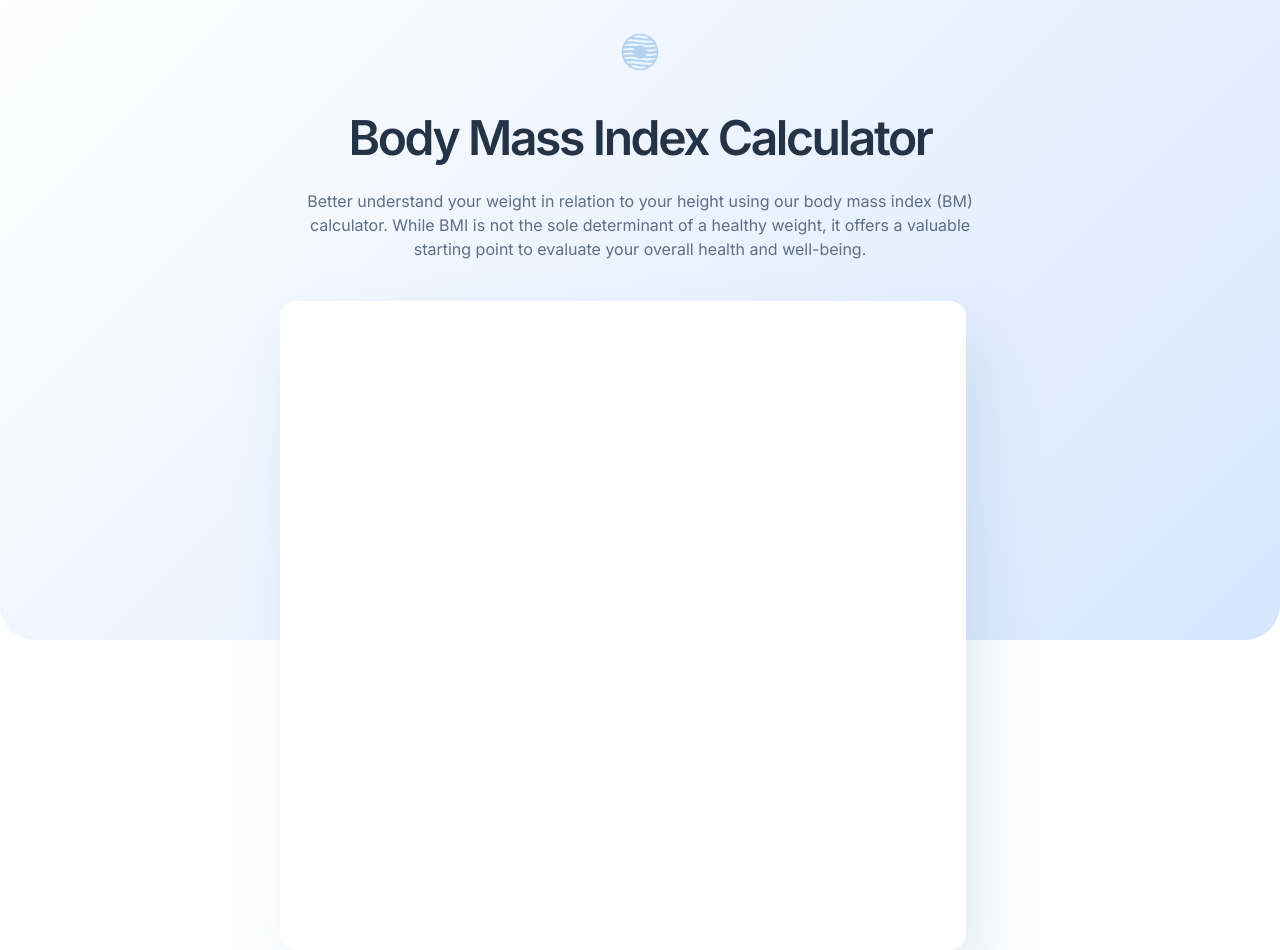
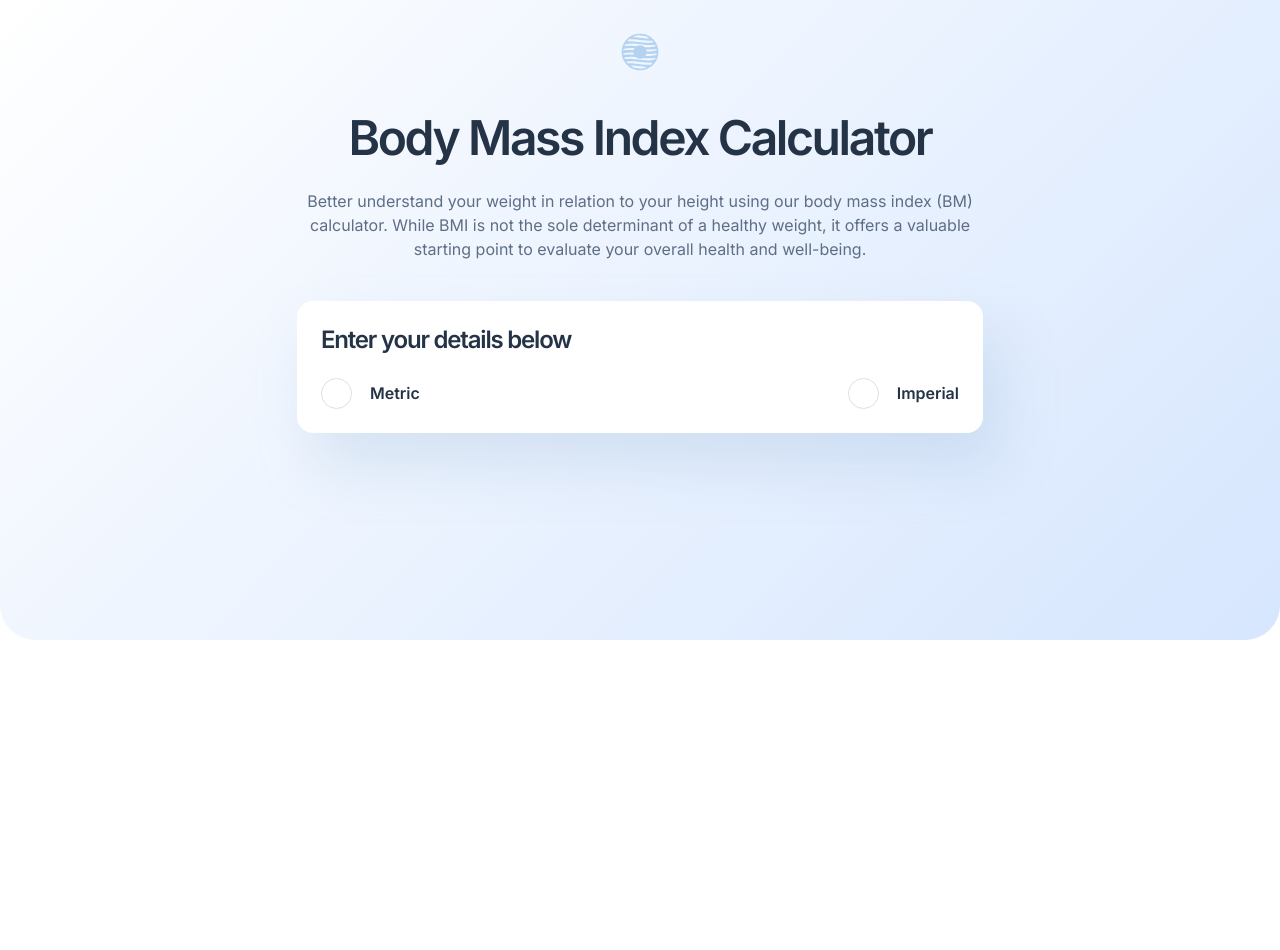
Before and after one commit to Urichcool/BMI-Calculator, a React (Create React App) app: page / in a window 1280 px wide. After the commit the page ends 800 px from the top, so only its background shows below. Built offline with nearby package versions, Linux system fonts and the light colour scheme.

Commit message:
added-radio-buttuns

```diff
--- a/src/components/Hero/HeroCalculatorForm.tsx
+++ b/src/components/Hero/HeroCalculatorForm.tsx
@@ -1,7 +1,25 @@
-import React from 'react';
+import React from "react";
 
 function HeroCalculatorForm() {
-    return <div className="hero-header-calculator-form-container"></div>;
+  return (
+    <div className="hero-header-calculator-form-background">
+      <div className="hero-header-calculator-form-container">
+        <p className="font_heading_m">Enter your details below</p>
+        <form>
+          <div className="hero-header-calculator-form-radio-buttons">
+            <label className="font_body_m_bold hero-header-calculator-form-radio-label">
+              <input className="hero-header-calculator-form-radio-input" type="radio" id="metric" value="metric" />
+              Metric
+            </label>
+            <label className="font_body_m_bold hero-header-calculator-form-radio-label">
+              <input className="hero-header-calculator-form-radio-input" type="radio" id="imperial" value="imperial" />
+              Imperial
+            </label>
+          </div>
+        </form>
+      </div>
+    </div>
+  );
 }
 
 export default HeroCalculatorForm;
--- a/src/scss/components/hero-header/_hero-header-calculator-form.scss
+++ b/src/scss/components/hero-header/_hero-header-calculator-form.scss
@@ -1,24 +1,52 @@
 @import "../../mixins/mixins";
 
-.hero-header-calculator-form-container {
+.hero-header-calculator-form-background {
   margin-top: 48px;
   width: 100%;
   max-width: 328px;
-  height: 649px;
+
   background-color: $pure_white;
   box-shadow: 16px 32px 56px 0px rgba(143, 174, 207, 0.25);
   border-radius: 16px;
   @include tablet {
     max-width: 686px;
     margin-top: 40px;
+    margin-left: auto;
+    margin-right: auto;
   }
   @include desktop {
     position: absolute;
     max-width: 564px;
-    height: 484px;
     margin-top: 0;
     top: 166px;
-   left: 736px;
-   margin-top: 0;
+    left: 736px;
+    margin-top: 0;
   }
 }
+
+.hero-header-calculator-form-container {
+  padding: 24px;
+}
+
+.hero-header-calculator-form-radio-buttons {
+  margin-top: 24px;
+  display: flex;
+  align-items: center;
+  justify-content: space-between;
+}
+
+.hero-header-calculator-form-radio-input {
+  appearance: none;
+  border-radius: 50%;
+  margin-right: 18px;
+  width: 31px;
+  height: 31px;
+  cursor: pointer;
+   border: 1px solid #D8E2E7;
+
+}
+
+.hero-header-calculator-form-radio-label {
+  display: flex;
+  align-items: center;
+}
```
